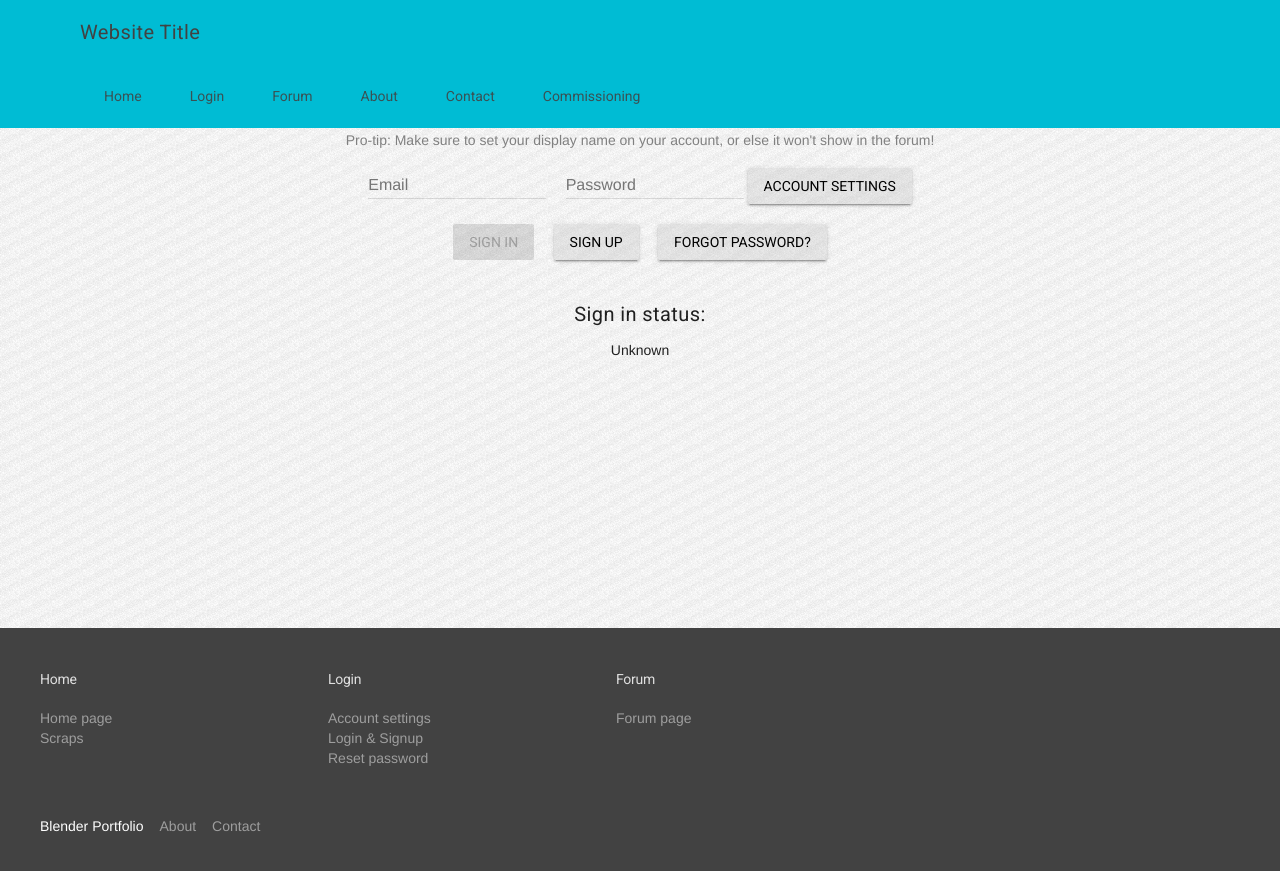
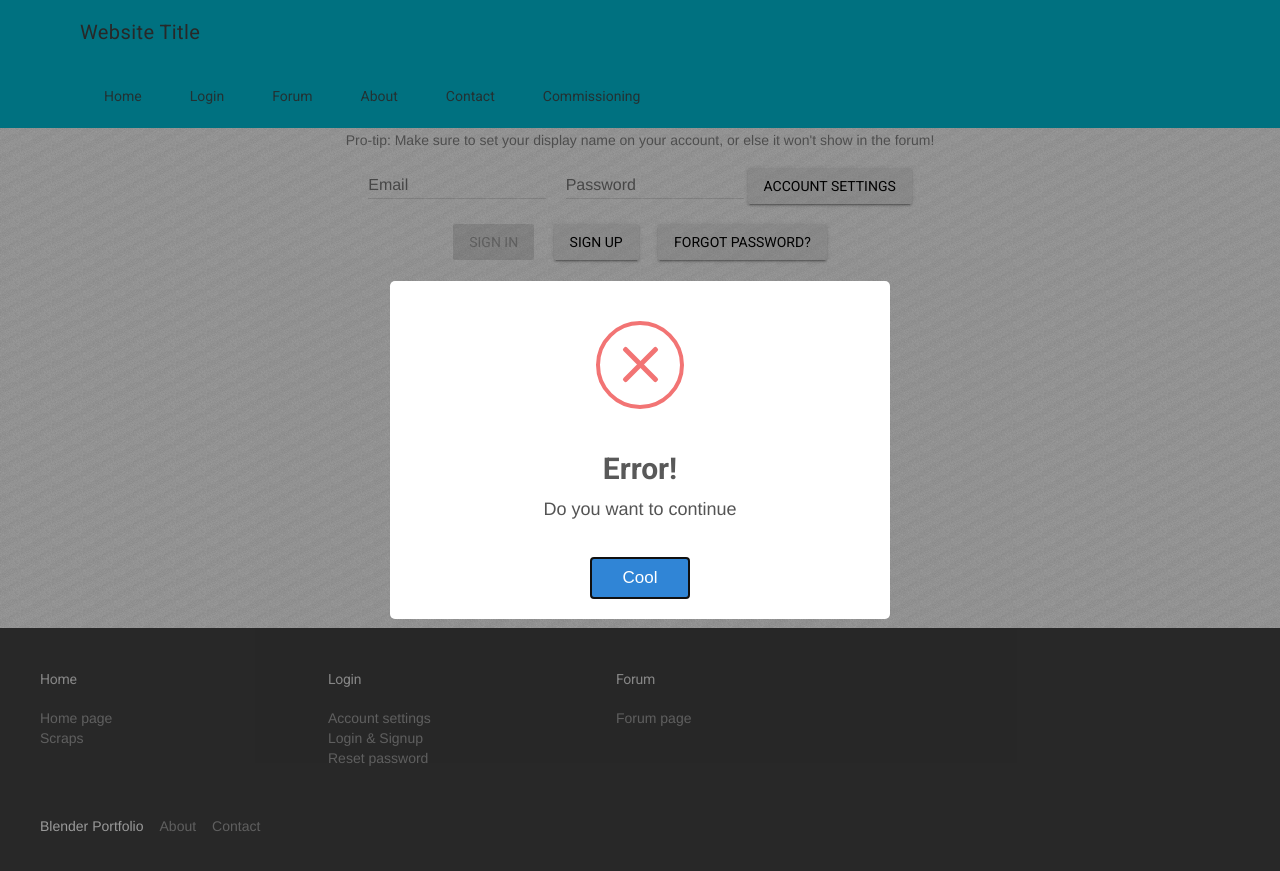
Before and after one commit to slothgamez/fireplex.github.io, a Jekyll site: the page firebase/login/index.html, which Jekyll copies as it is, in a window 1280 px wide. Shown: the top 871 px of the page. Built offline with Jekyll 4.4.1, drawn with Linux system fonts in a browser that asks for light colours; nearby versions of some CDN libraries; comment, search, counter and statistics services are not loaded.

Commit message:
Update index.html

```diff
--- a/firebase/login/index.html
+++ b/firebase/login/index.html
@@ -36,6 +36,8 @@
      <link rel="stylesheet" href="https://code.getmdl.io/1.1.3/material.cyan-yellow.min.css" />
     <link rel="stylesheet" href="styles.css" />
 
+		<script src="sweetalert2-master/dist/sweetalert2.min.js"></script>
+		<link rel="stylesheet" href="sweetalert2-master/dist/sweetalert2.min.css">
 
     <link rel="stylesheet" href="https://fonts.googleapis.com/icon?family=Material+Icons">
 </head>
@@ -256,7 +258,14 @@
                 <li><a href="https://fireplex.github.io/contact">Contact</a></li>
               </ul>
             </div>
-
+          <script>
+						swal({
+							title: 'Error!',
+							text: 'Do you want to continue',
+							type: 'error',
+							confirmButtonText: 'Cool'
+						})
+					</script>
           </footer>
     </div>
     <script src="https://code.getmdl.io/1.1.3/material.min.js"></script>
```
